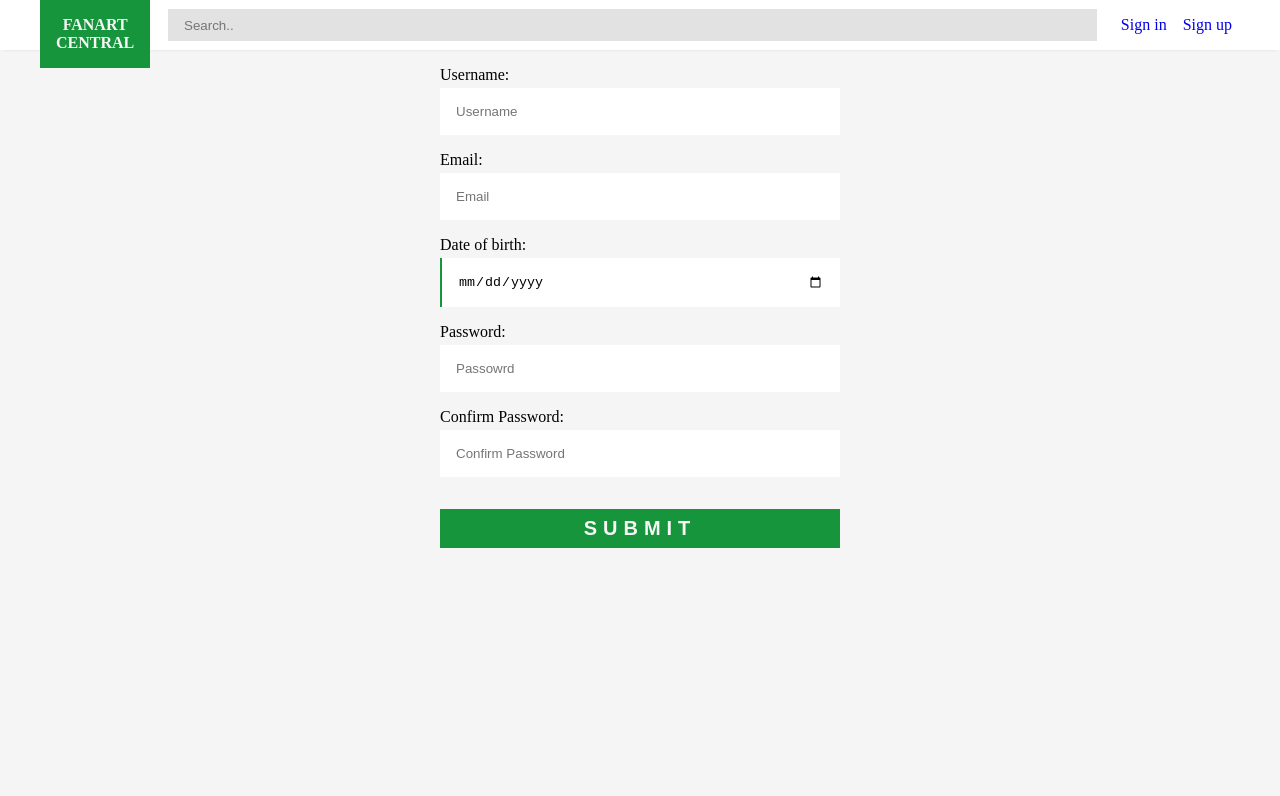
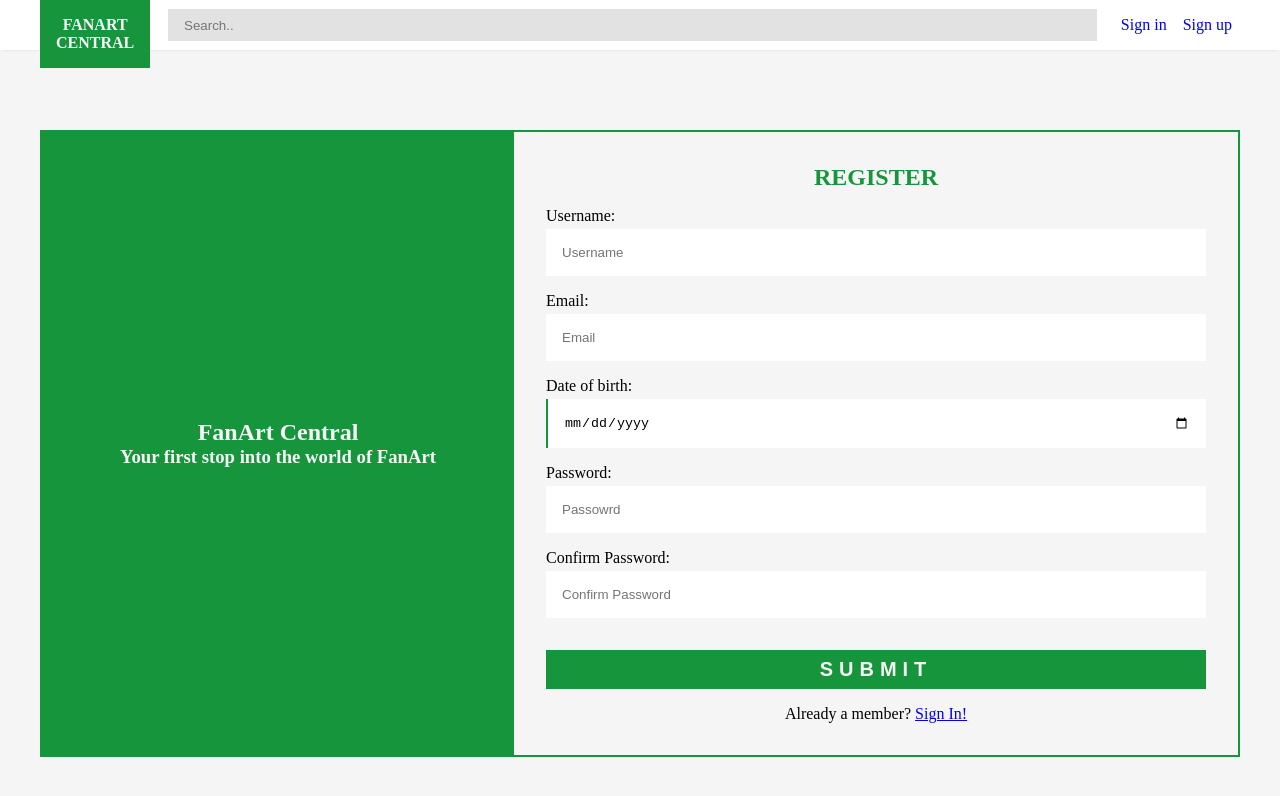
Before and after one commit to geHuC/FanArtCentral, a React (Create React App) app in the folder client/: page /register in a window 1280 px wide. Shown: the top 796 px of the page. Built offline with nearby package versions, Linux system fonts and the light colour scheme.

Commit message:
Gave the register page a lick of paint

```diff
--- a/client/src/components/registerForm/registerForm.css
+++ b/client/src/components/registerForm/registerForm.css
@@ -3,14 +3,14 @@
     flex-direction: column;
     justify-content: center;
     align-items: center;
-    width: 400px;
+    width: 100%;
 }
 .register-form button{
     padding: 0.50rem;
     width: 100%;
     text-transform: uppercase;
     margin-top: 2rem;
-    margin-bottom: 2rem;
+    margin-bottom: 1rem;
     border: none;
     background: var(--color-logo);
     color: var(--color-logo-text);
--- a/client/src/containers/register/Register.js
+++ b/client/src/containers/register/Register.js
@@ -1,10 +1,20 @@
+import { Link } from 'react-router-dom'
 import RegisterForm from '../../components/registerForm/RegisterForm.js'
 import './register.css'
 
 const Register = () => {
     return (
         <section className="register">
-            <RegisterForm />
+            <div className="register-left-side">
+                <h2>FanArt Central</h2>
+                <h3>Your first stop into the world of FanArt</h3>
+            </div>
+            <div className="register-right-side">
+                <h2>Register</h2>
+                <RegisterForm />
+                <span>Already a member? <Link to="/login" >Sign In!</Link></span>
+            </div>
+
         </section>
     )
 }
--- a/client/src/containers/register/register.css
+++ b/client/src/containers/register/register.css
@@ -0,0 +1,38 @@
+.register{
+    display: flex;
+    flex-direction: row;
+    width: 100%;
+    align-content: center;
+    justify-content: center;
+    align-items: center;
+    margin-top: auto;
+    border: 2px solid var(--color-accent);
+    background: var(--color-accent);
+    margin-top: 5rem;
+}
+.register-left-side{
+    flex: 2;
+    width: 100%;
+    height: 100%;
+    padding: 1rem;
+    display: flex;
+    flex-direction: column;
+    align-items: center;
+    color: var(--color-logo-text);
+}
+.register-right-side{
+    background: var(--color-bg);
+    width: 100%;
+    flex: 3;
+    display: flex;
+    flex-direction: column;
+    align-content: center;
+    justify-content: center;
+    align-items: center;
+    padding: 2rem;
+}
+.register-right-side > h2 {
+    text-transform: uppercase;
+    font-weight: 900;
+    color: var(--color-accent);
+}
```
